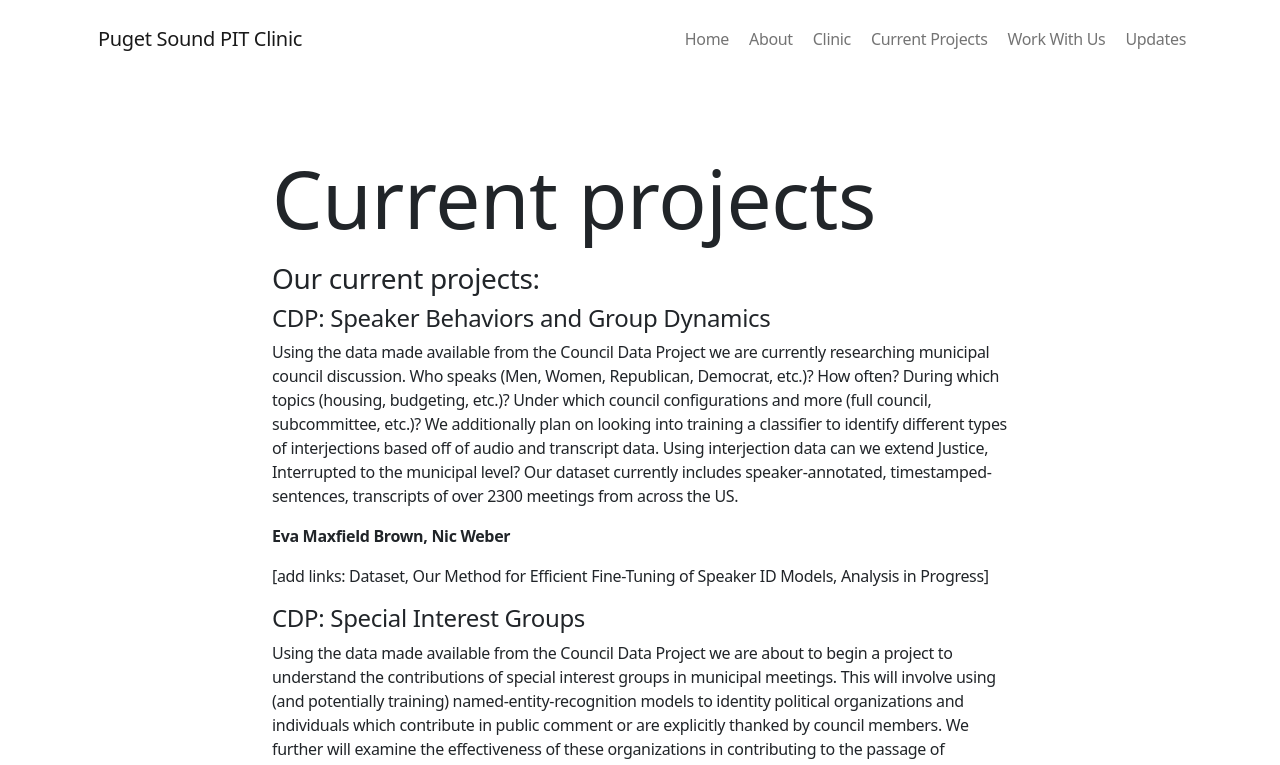
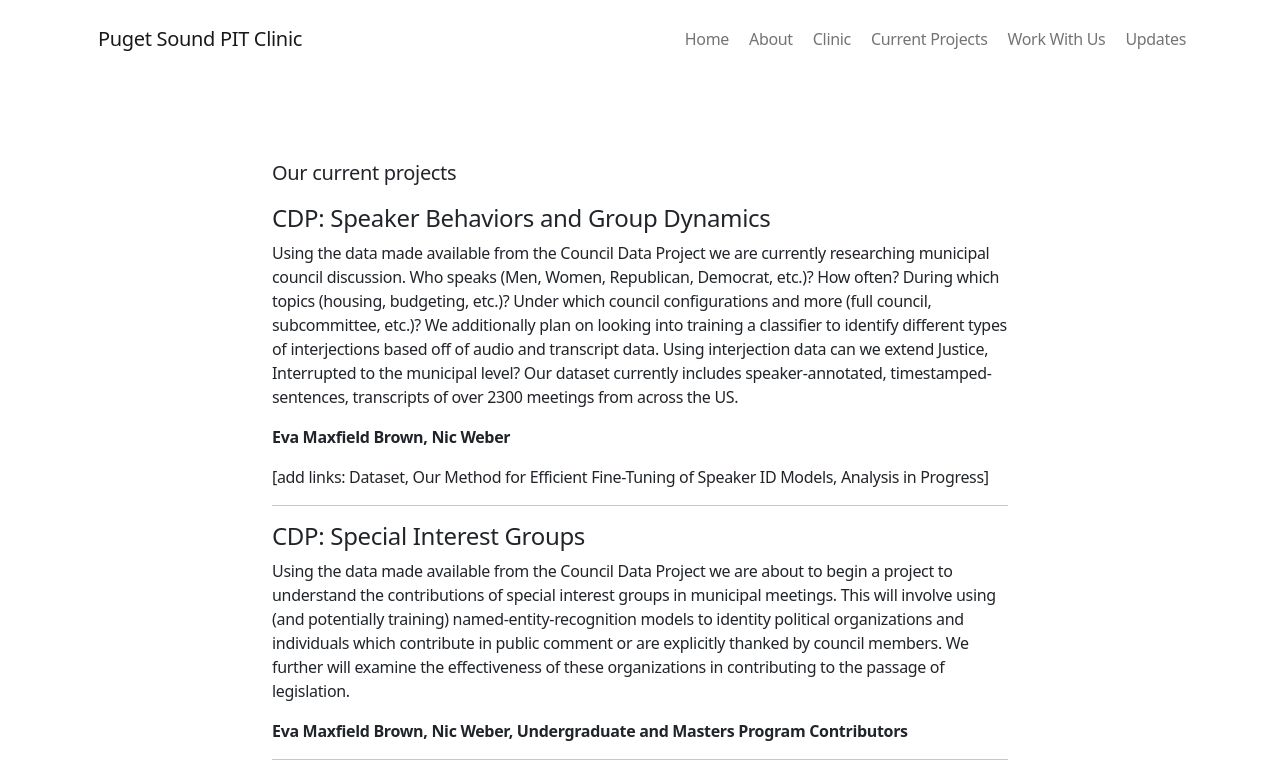
Before and after one commit to PugetSoundClinic-PIT/PugetSoundClinic-PIT.github.io, an Eleventy site: page src/currentprojects.md in a window 1280 px wide. Shown: the top 765 px of the page. Built offline with nearby package versions, Linux system fonts and the light colour scheme; Eleventy itself is replaced by a stand-in of ours; files that its build step writes are made by us from their sources.

Commit message:
Update currentprojects.md

```diff
--- a/src/currentprojects.md
+++ b/src/currentprojects.md
@@ -1,10 +1,9 @@
 ---
 layout: layouts/primary-page.njk
-title: Current projects
-lead:
+title:
+lead: Our current projects
 ---
 
-### Our current projects:
 
 #### CDP: Speaker Behaviors and Group Dynamics
 Using the data made available from the Council Data Project we are currently researching municipal council discussion. Who speaks (Men, Women, Republican, Democrat, etc.)? How often? During which topics (housing, budgeting, etc.)? Under which council configurations and more (full council, subcommittee, etc.)? We additionally plan on looking into training a classifier to identify different types of interjections based off of audio and transcript data. Using interjection data can we extend Justice, Interrupted to the municipal level? Our dataset currently includes speaker-annotated, timestamped-sentences, transcripts of over 2300 meetings from across the US.
@@ -13,10 +12,14 @@ Using the data made available from the Council Data Project we are currently res
 
 [add links: Dataset, Our Method for Efficient Fine-Tuning of Speaker ID Models, Analysis in Progress]
 
+---
+
 #### CDP: Special Interest Groups
 Using the data made available from the Council Data Project we are about to begin a project to understand the contributions of special interest groups in municipal meetings. This will involve using (and potentially training) named-entity-recognition models to identity political organizations and individuals which contribute in public comment or are explicitly thanked by council members. We further will examine the effectiveness of these organizations in contributing to the passage of legislation.
 
 **Eva Maxfield Brown, Nic Weber, Undergraduate and Masters Program Contributors**
+
+---
 
 #### Chinese-language Internet Yellow Pages and web archives
 How did the web start to speak Chinese? This project investigates how the World Wide Web was experienced and adopted by Chinese-speaking users across the globe through examining Chinese-language Internet directory books published around the late 90s and early 2000s. These directory books - often marketed as "yellow pages" for the Internet - provide website links sorted into hierarchical categories for users without substantial knowledge in English or computers. Today, while most URLs featured in the books no longer work, these directory books can nevertheless provide valuable clues for researchers to understand the adoption of the web by Chinese-speaking users across the globe.
@@ -24,12 +27,15 @@ For the Autumn 2022 and Winter 2023 quarters, the goal of the research is to use
 
 **Richard Lewei Huang**
 
+---
+
 #### GigPlat
 A longitudinal cohort study of platform-based labor, with the goal of understanding how formal employment classifications and working conditions impact attitudes towards formal or informal labor protections. Since 2019, the research team has conducted focus groups and interviews with independent contractors working for on-demand platforms in the Seattle area. The recent phases of this project focus on the experiences of ridehail and delivery drivers during the Covid-19 pandemic and evaluating the impact of emergency protections set by Seattle City Council.
 Pre-registration of research protocol on the Open Science Framework https://osf.io/w5z6u
 
 **Nic Weber (PI), Lindsey Schwartz**
 
+---
 
 #### Soft search
 In collaboration with other teams, we are looking at how many, and which, NSF funded projects produce research software and what that software may look like. Are many projects unsustainable? Are they extendable or reusable? How can we build a system to predict if a project proposal will produce software? All members of the PIT clinic are working together on this project.
```
